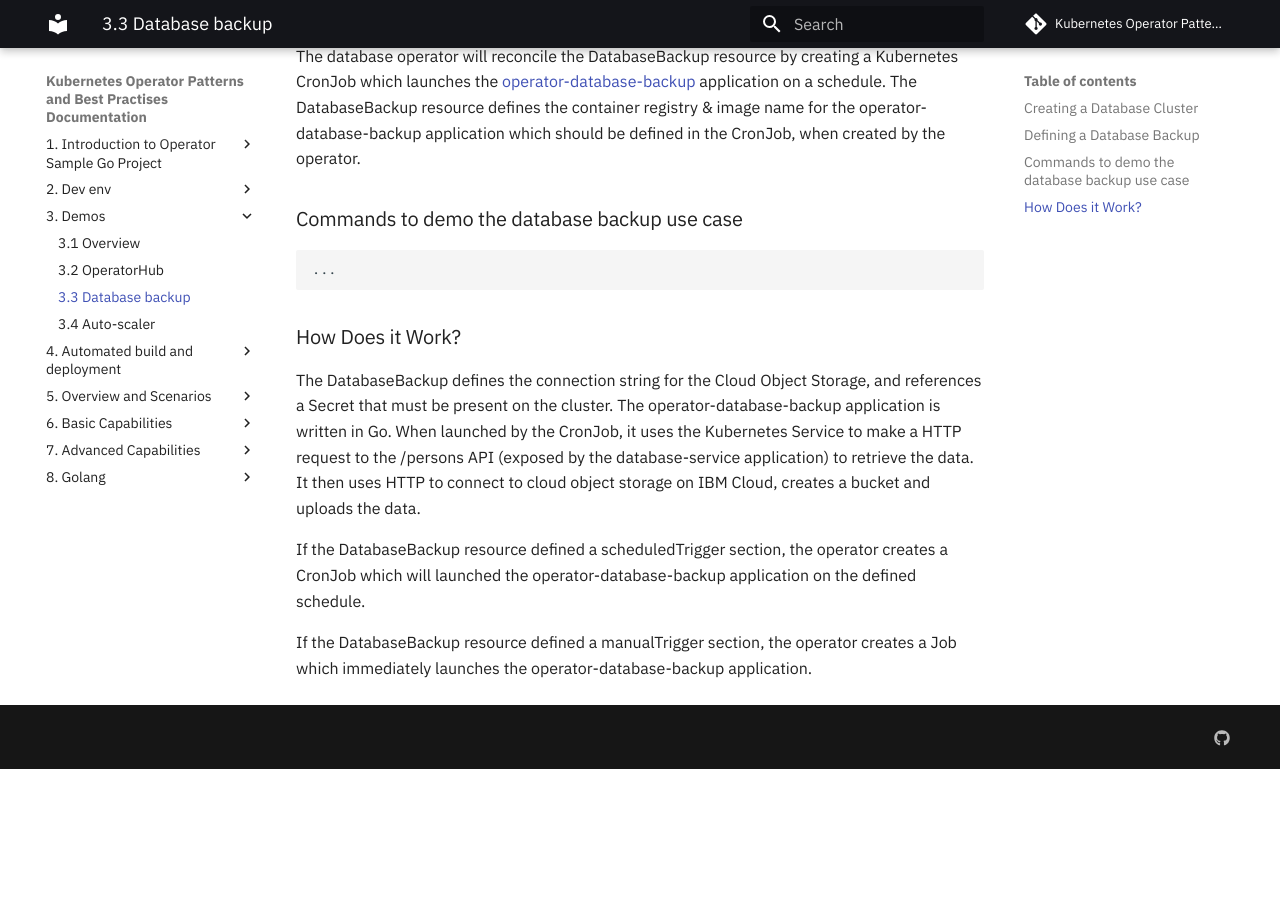
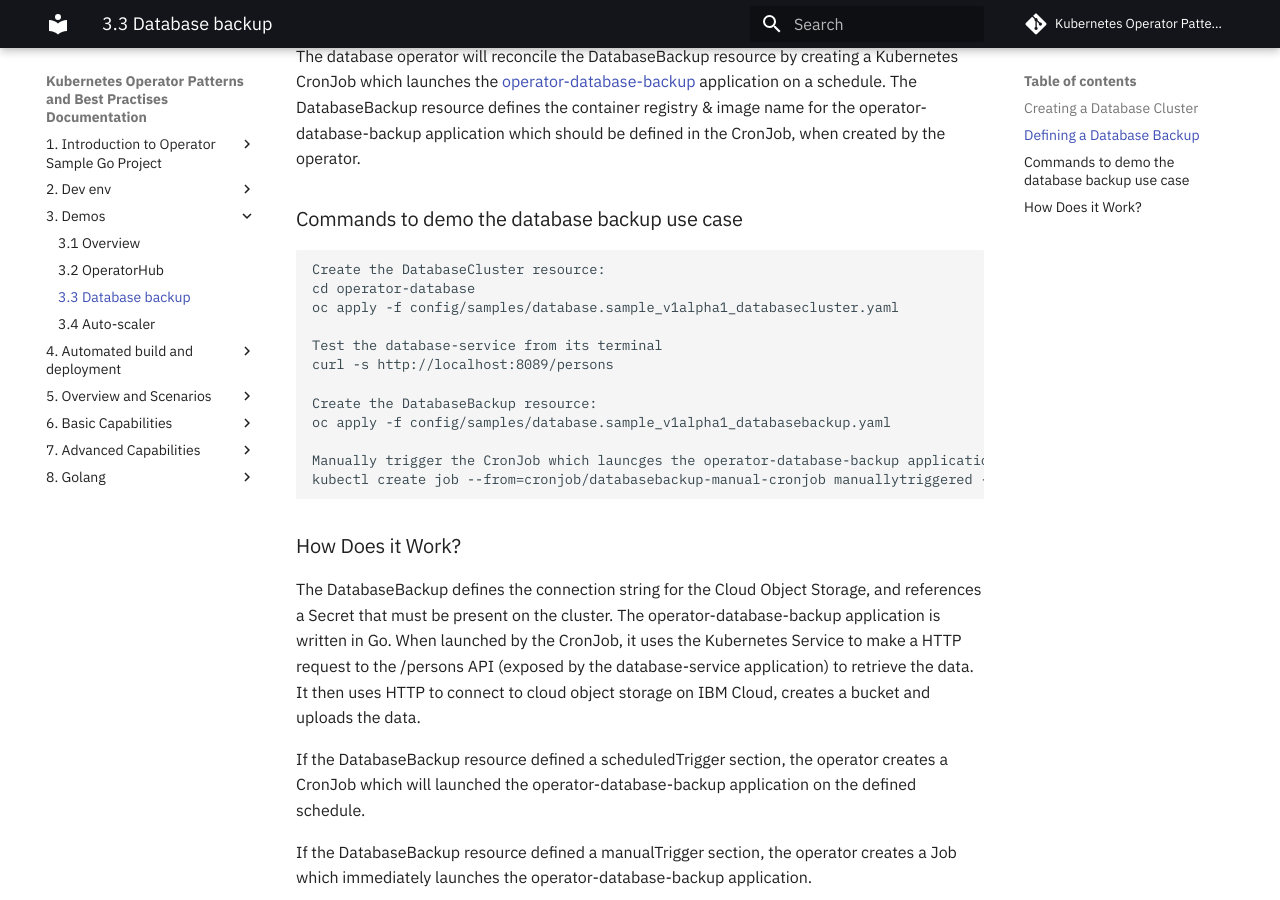
Before and after one commit to IBM/operator-sample-go-documentation, an MkDocs documentation site: the page built from documentation/demos-database-backup.md, in a window 1280 px wide and 900 px high, scrolled down 1389 px. Built offline with MkDocs 1.6.1 and Material for MkDocs 9.7.7, drawn with Linux system fonts in a browser that asks for light colours; comment, search, counter and statistics services are not loaded; before the commit the page ends 2158 px from its top, so only the background shows below that.

Commit message:
doc-updates5

````diff
--- a/documentation/demos-database-backup.md
+++ b/documentation/demos-database-backup.md
@@ -25,7 +25,18 @@ The database operator will reconcile the DatabaseBackup resource by creating a K
 ### Commands to demo the database backup use case
 
 ```
-...
+Create the DatabaseCluster resource:
+cd operator-database
+oc apply -f config/samples/database.sample_v1alpha1_databasecluster.yaml
+
+Test the database-service from its terminal
+curl -s http://localhost:8089/persons
+
+Create the DatabaseBackup resource:
+oc apply -f config/samples/database.sample_v1alpha1_databasebackup.yaml
+
+Manually trigger the CronJob which launcges the operator-database-backup application:
+kubectl create job --from=cronjob/databasebackup-manual-cronjob manuallytriggered -n database
 ```
 
 ### How Does it Work?
````
Also changed, not shown: documentation/demos-auto-scaler.md (+7 -2 lines), documentation/dev-overview.md (+2 -2 lines).
